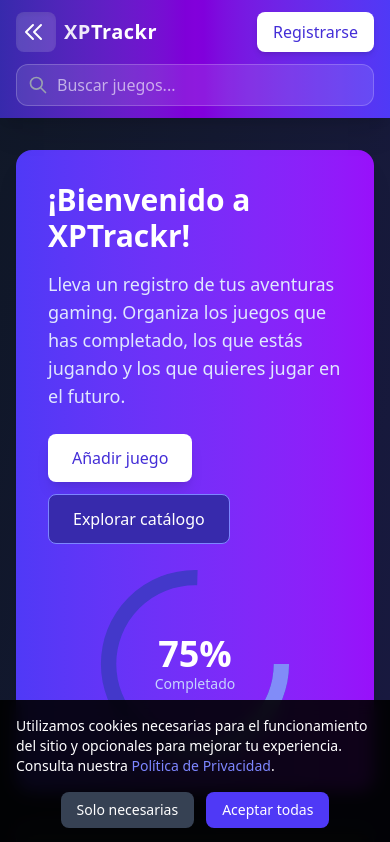
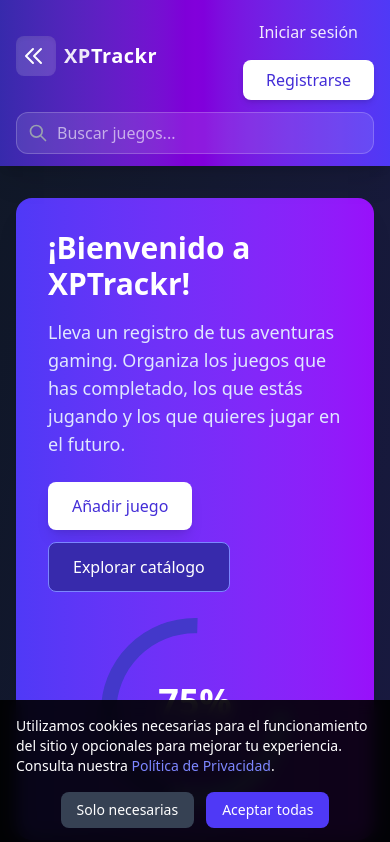
Before and after one commit to dmartinezlacetania/XPTrackr, an Angular app: page /dashboard in a window 390 px wide. Shown: the top 842 px of the page. Built offline with nearby package versions, Linux system fonts and the light colour scheme; no server answers.

Commit message:
refactor(navbar): remove unused elements and improve button layout
Remove deprecated dashboard link, command key indicator, and library menu item. Reorganize authentication buttons into a responsive flex layout for better usability on mobile devices.

```diff
--- a/src/app/shared/components/navbar/navbar.component.html
+++ b/src/app/shared/components/navbar/navbar.component.html
@@ -44,7 +44,6 @@
                 <path fill-rule="evenodd" d="M10 18a8 8 0 100-16 8 8 0 000 16zM8.707 7.293a1 1 0 00-1.414 1.414L8.586 10l-1.293 1.293a1 1 0 101.414 1.414L10 11.414l1.293 1.293a1 1 0 001.414-1.414L11.414 10l1.293-1.293a1 1 0 00-1.414-1.414L10 8.586 8.707 7.293z" clip-rule="evenodd" />
               </svg>
             </button>
-            <kbd class="hidden sm:inline-block px-2 py-0.5 text-xs text-white/50 bg-white/10 rounded">⌘K</kbd>
           </div>
         </div>
 
@@ -75,10 +74,6 @@
       <!-- Enlaces de navegación (escritorio) y acciones de usuario -->
       <div class="order-2 md:order-3 flex items-center space-x-1">
         <div class="hidden lg:flex items-center space-x-1 mr-2">
-          <a *ngIf="isAuthenticated" routerLink="/dashboard" routerLinkActive="bg-white/20"
-             class="px-4 py-2 text-white/90 hover:text-white rounded-lg transition-all duration-200 hover:bg-white/10">
-            Dashboard
-          </a>
           <a *ngIf="!isAuthenticated" routerLink="/features" routerLinkActive="bg-white/20"
              class="px-4 py-2 text-white/90 hover:text-white rounded-lg transition-all duration-200 hover:bg-white/10">
             Funciones
@@ -91,14 +86,16 @@
 
         <!-- Botones de autenticación -->
         <ng-container *ngIf="!isAuthenticated">
+          <div class="flex flex-col sm:flex-row space-y-2 sm:space-y-0 sm:space-x-2">
             <a routerLink="/login"
-             class="hidden sm:inline-flex px-4 py-2 text-white/90 hover:text-white rounded-lg transition-all duration-200 hover:bg-white/10">
+               class="px-4 py-2 text-white/90 hover:text-white rounded-lg transition-all duration-200 hover:bg-white/10 text-center">
               Iniciar sesión
             </a>
             <a routerLink="/register"
-             class="px-4 py-2 bg-white text-indigo-700 hover:bg-indigo-50 rounded-lg font-medium transition-all duration-200 shadow-md hover:shadow-lg">
+               class="px-4 py-2 bg-white text-indigo-700 hover:bg-indigo-50 rounded-lg font-medium transition-all duration-200 shadow-md hover:shadow-lg text-center">
               Registrarse
             </a>
+          </div>
         </ng-container>
 
         <!-- Menú de usuario -->
@@ -159,13 +156,13 @@
               <span>Amigos</span>
             </a>
 
-            <a routerLink="/library" class="flex items-center px-4 py-2.5 text-sm text-gray-700 hover:bg-gray-50">
+            <!-- <a routerLink="/library" class="flex items-center px-4 py-2.5 text-sm text-gray-700 hover:bg-gray-50">
               <svg class="h-4 w-4 text-indigo-500 mr-3" fill="none" viewBox="0 0 24 24" stroke="currentColor">
                 <path stroke-linecap="round" stroke-linejoin="round" stroke-width="2"
-                  d="M4 6a2 2 0 012-2h2a2 2 0 012 2v2a2 2 0 01-2 2H6a2 2 0 01-2-2V6zM14 6a2 2 0 012-2h2a2 2 0 012 2v2a2 2 0 01-2 2h-2a2 2 0 01-2-2V6zM4 16a2 2 0 012-2h2a2 2 0 012 2v2a2 2 0 01-2 2H6a2 2 0 01-2-2v-2zM14 16a2 2 0 012-2h2a2 2 0 012 2v2a2 2 0 01-2 2h-2a2 2 0 01-2-2v-2z" />
+                  d="M4 6a2 2 0 012-2h2a2 2 0 012 2v2a2 2 0 01-2 2H6a2 2 0 01-2 2v2a2 2 0 01-2 2h-2a2 2 0 01-2-2V6zM14 6a2 2 0 012-2h2a2 2 0 012 2v2a2 2 0 01-2 2h-2a2 2 0 01-2-2V6zM4 16a2 2 0 012-2h2a2 2 0 012 2v2a2 2 0 01-2 2H6a2 2 0 01-2-2v-2zM14 16a2 2 0 012-2h2a2 2 0 012 2v2a2 2 0 01-2 2h-2a2 2 0 01-2-2v-2z" />
               </svg>
               <span>Mi biblioteca</span>
-            </a>
+            </a> -->
 
             <div class="border-t border-gray-100 my-1"></div>
 
```
Lines whose indentation alone changed are shown as unchanged.
